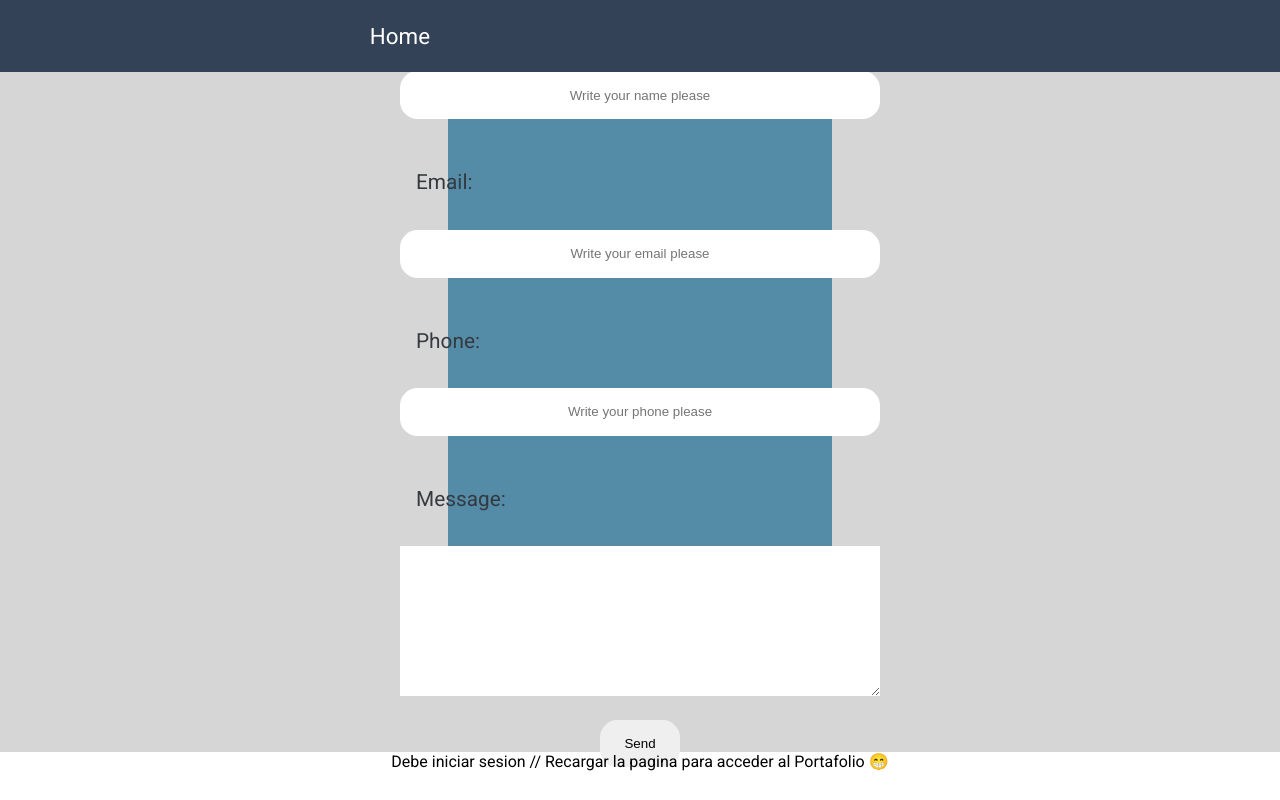
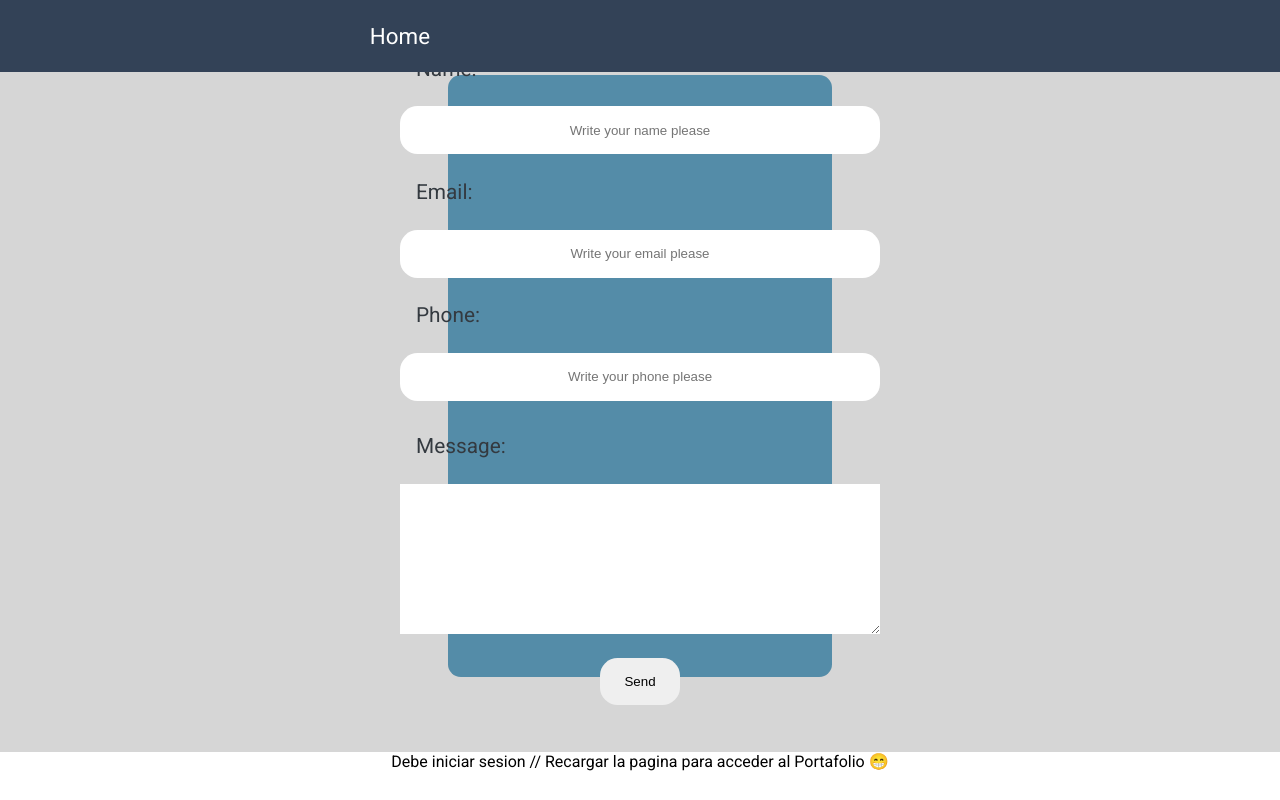
Before and after one commit to JP85118/Portafolio_react, a React (Create React App) app: page /contact in a window 1280 px wide. Built offline with nearby package versions, Linux system fonts and the light colour scheme.

Commit message:
Se arreglaespaciados del formulario

```diff
--- a/src/Pages/contact/contact.css
+++ b/src/Pages/contact/contact.css
@@ -25,7 +25,6 @@ Form{
 .box-phone{
   display: flex;
   flex-direction: column;
-  margin: .5rem;
 }
 
 .box-name label,
@@ -33,7 +32,7 @@ Form{
 .box-phone label,
 .box-message label{
   color: var(--dark);
-  margin: 1.2rem 0;
+  margin: .6rem 0;
   font-size: 1.3rem;
 }
 
```
